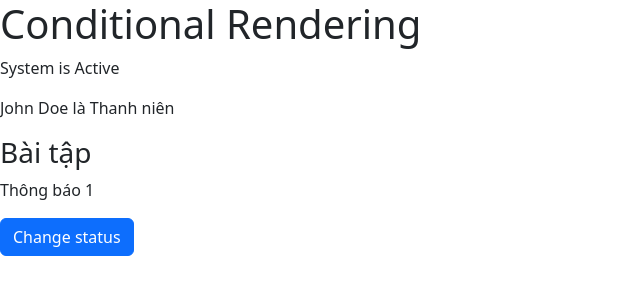
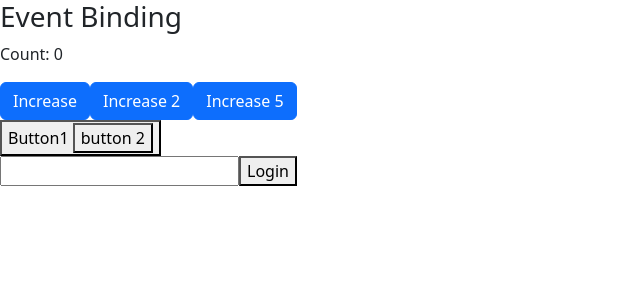
Before and after one commit to Jzztt/FA24-WD19316-WEB2072, a Vue app: page / in a window 1280 px wide. Shown: the top 300 px of the page, without its empty margins (0-640 px from the left). Built offline with nearby package versions, Linux system fonts and the light colour scheme.

Commit message:
feat: list-event binding

```diff
--- a/src/App.vue
+++ b/src/App.vue
@@ -1,13 +1,17 @@
 <script setup>
-import ConditionalRendering from './components/ConditionalRendering.vue'
+import EventBinding from './components/EventBinding.vue'
 
+// import ListRendering from './components/ListRendering.vue'
+// import ConditionalRendering from './components/ConditionalRendering.vue'
 // import DataBinding from './components/DataBinding.vue'
 // import StateVueJs from './components/StateVueJs.vue'
 </script>
 
 <template>
   <div>
-    <ConditionalRendering />
+    <EventBinding />
+    <!-- <ListRendering /> -->
+    <!-- <ConditionalRendering /> -->
     <!-- <StateVueJs /> -->
     <!-- <DataBinding /> -->
   </div>
--- /dev/null
+++ b/src/components/EventBinding.vue
@@ -0,0 +1,46 @@
+<template>
+  <div>
+    <div><h3>Event Binding</h3></div>
+    <div>
+      <p>Count: {{ count }}</p>
+      <!-- inline event -->
+      <button class="btn btn-primary" @click="count++">Increase</button>
+      <!-- method event -->
+      <!-- <button class="btn btn-primary" @click="increment">Increase</button> -->
+      <!--  method event with parameter -->
+      <button class="btn btn-primary" @click="increment(2)">Increase 2</button>
+      <button class="btn btn-primary" @click="increment(5)">Increase 5</button>
+    </div>
+    <div>
+      <!-- stop propagation -->
+      <button @click.stop="console.log('button1')">
+        Button1
+        <button @click.stop="console.log('button2')">button 2</button>
+      </button>
+    </div>
+    <div>
+      <!--  prevent default -->
+      <form action="">
+        <label for=""></label>
+        <input type="text" v-model="inputRef" />
+        <button type="submit" @click.prevent="console.log(inputRef)">
+          Login
+        </button>
+      </form>
+    </div>
+  </div>
+</template>
+
+<script setup>
+import { ref } from 'vue'
+
+const inputRef = ref('')
+
+const count = ref(0)
+const increment = param => {
+  count.value += param
+}
+</script>
+
+<style lang="scss" scoped>
+</style>
--- /dev/null
+++ b/src/components/ListRendering.vue
@@ -0,0 +1,53 @@
+<template>
+  <div>
+    <div>
+      <h3>LIST RENDERING</h3>
+    </div>
+    <div>
+      <h3>V-for</h3>
+      <ul v-for="(food, index) in foods" :key="food">
+        <li>{{ index }} - {{ food }}</li>
+      </ul>
+    </div>
+    <div>
+      <h3>v-for object</h3>
+      <ul v-for="(value, key) in user" :key="key">
+        <li>{{ key }}-{{ value }}</li>
+      </ul>
+    </div>
+    <div>
+      <h3>v-for with destructuring</h3>
+      <ul v-for="{ id, name, address } in students" :key="id">
+        <li v-if="name === 'John'">{{ id }} - {{ name }} - {{ address }}</li>
+      </ul>
+    </div>
+  </div>
+</template>
+
+<script setup>
+import { reactive } from 'vue'
+
+const foods = reactive(['rice', 'noodle', 'pizza'])
+
+const user = reactive({
+  name: 'John',
+  age: 18,
+  abc: 'demo',
+})
+
+const students = reactive([
+  {
+    id: 1,
+    name: 'John',
+    address: 'Mỹ Đình',
+  },
+  {
+    id: 2,
+    name: 'Merry',
+    address: 'Cam ranh',
+  },
+])
+</script>
+
+<style lang="scss" scoped>
+</style>
```
